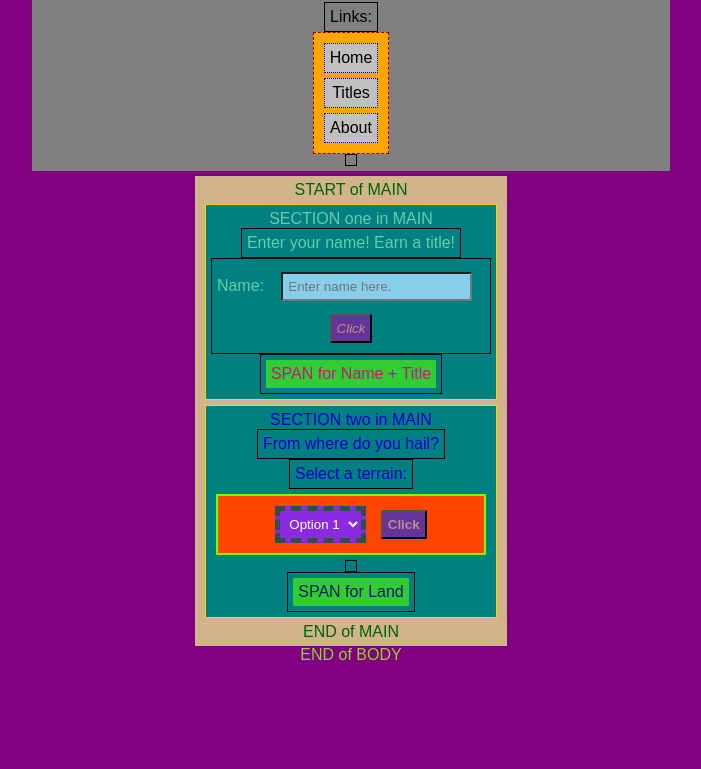
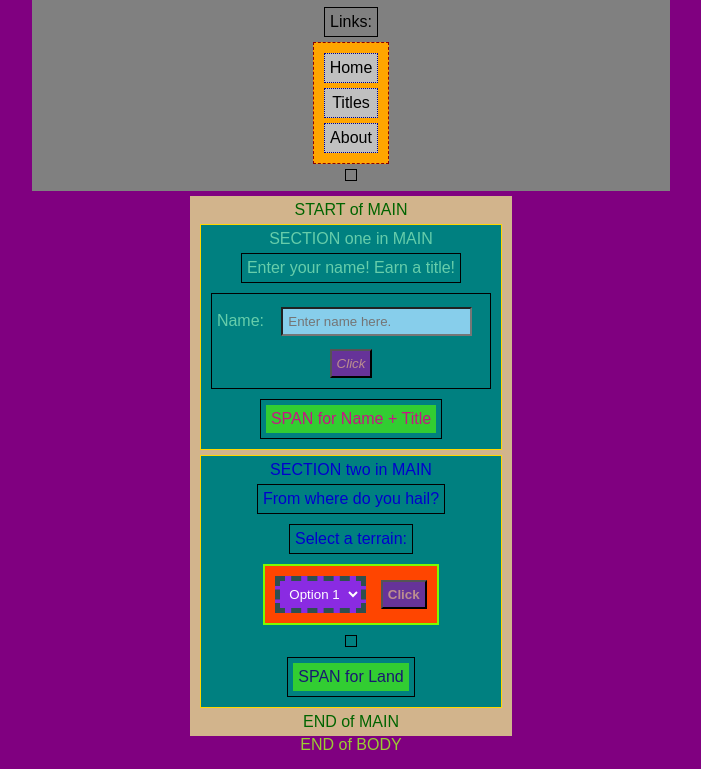
Before and after one commit to franco-ortega/fantasy-title-generator, a plain HTML site: page index.html in a window 1280 px wide. Shown: the part 116-885 px from the top of the page, without its empty margins (289-990 px from the left). Before the commit the page ends 800 px from the top, so only its background shows below. Drawn offline with Linux system fonts and the light colour scheme.

Commit message:
refactor css to allow for p tags to have margin and remain centered

```diff
--- a/styles/style.css
+++ b/styles/style.css
@@ -2,6 +2,15 @@
     box-sizing: border-box;
     margin: 5px;
     padding: 5px;
+}
+
+header, section, span {
+    display: flex;
+}
+
+header, section {
+    flex-direction: column;
+    align-items: center;
 }
 
 
@@ -43,14 +52,7 @@ li {
 p {
     border: solid 1px black;
     width: fit-content;
-    margin: auto;
 }
-
-/* div {
-    border: dashed 2px pink;
-    width: fit-content;
-    margin: auto;
-} */
 
 main {
     background-color: tan;
@@ -66,7 +68,6 @@ section {
 
 span {
     background-color: limegreen;
-    display: flex;
     margin: auto;
 }
 
```
